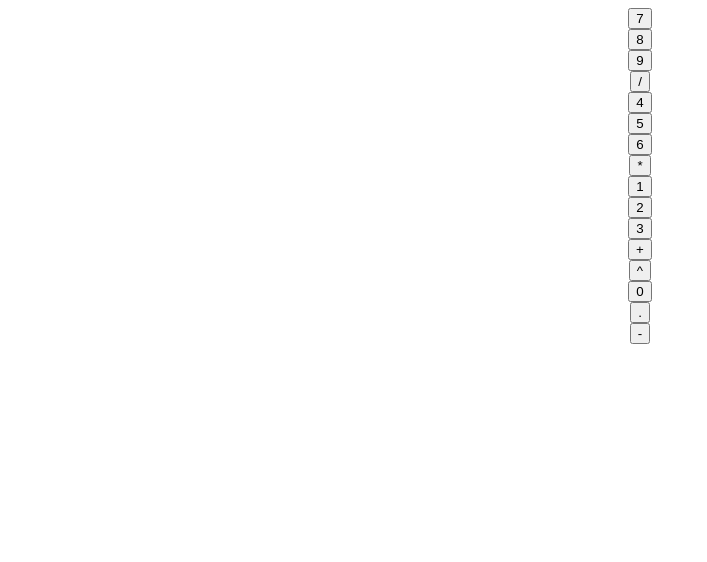
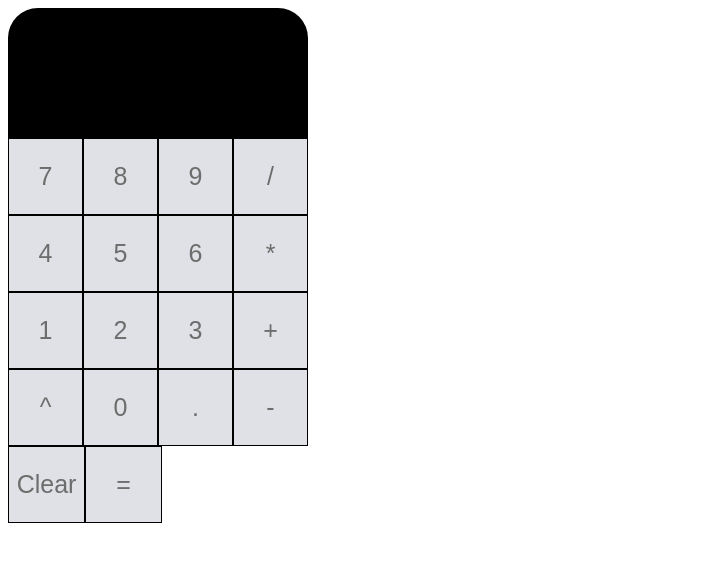
Before and after one commit to JacobMason83/mathCalulator, a React (Create React App) app: page / in a window 1280 px wide. Shown: the top 562 px of the page, without its empty margins (0-707 px from the left). Built offline with nearby package versions, Linux system fonts and the light colour scheme.

Commit message:
added styles to the calculator, and ternary for class names added way to clear, and total the input str, and added styles to the calculator, along with custom class names for certain buttons

```diff
--- a/src/App.js
+++ b/src/App.js
@@ -1,5 +1,6 @@
-import { e } from "mathjs";
 import React, { Component } from "react";
+import * as math from "mathjs";
+
 import Button from "./components/button";
 import Input from "./components/input";
 
@@ -23,6 +24,11 @@ export default class App extends Component {
       input: input + value
     });
   };
+  handleEqual = () => {
+    this.setState({
+      input: math.evaluate(this.state.input)
+    });
+  };
   renderButtons = () => {
     return this.state.ops.map((row) => {
       return (
@@ -43,6 +49,17 @@ export default class App extends Component {
         {/* row of buttons  */}
         {this.renderButtons()}
         {/* clear and equal buttons  */}
+        <div className="row">
+          <Button
+            label="clear-btn"
+            handleClick={() => this.setState({ input: "" })}
+          >
+            Clear
+          </Button>
+          <Button label="equal-btn" handleClick={this.handleEqual}>
+            =
+          </Button>
+        </div>
       </div>
     );
   }
--- a/src/components/button.js
+++ b/src/components/button.js
@@ -3,12 +3,14 @@ import React from "react";
 const Button = (props) => {
   return (
     <div
-      className="button-wrapper"
+      className={`button-wrapper ${isNaN(props.children) ? "operator" : null} ${
+        props.label
+      }`}
       onClick={() => {
         props.handleClick(props.children);
       }}
     >
-      <button>{props.children}</button>
+      {props.children}
     </div>
   );
 };
--- a/src/styles.css
+++ b/src/styles.css
@@ -1,4 +1,43 @@
+:root {
+  --main-color: #6d6d6d;
+  --background: #e0e1e6;
+}
 .App {
   font-family: sans-serif;
-  text-align: center;
+  width: 300px;
+  height: 505px;
+  cursor: pointer;
 }
+
+.row {
+  display: flex;
+  width: 100%;
+}
+.button-wrapper {
+  display: flex;
+  justify-content: center;
+  align-items: center;
+  height: 75px;
+  width: 75px;
+  font-size: 25px;
+  color: var(--main-color);
+  background-color: var(--background);
+  border: solid 0.5px black;
+  transition: border-width 0.4s linear;
+}
+.button-wrapper:hover {
+  border-width: 4px;
+}
+.input {
+  display: flex;
+  justify-content: flex-end;
+  align-items: center;
+  height: 100px;
+  width: 90%;
+  padding: 15px;
+  font-weight: bold;
+  font-size: 40px;
+  color: #fff;
+  background-color: black;
+  border-radius: 30px 30px 0 0;
+}
```
